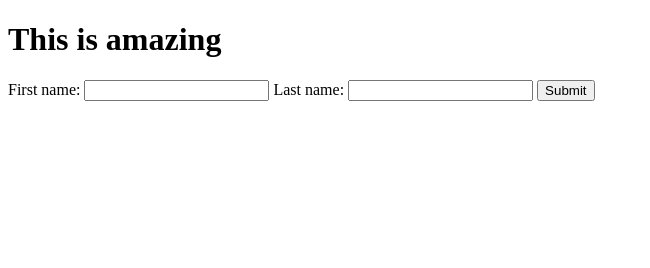
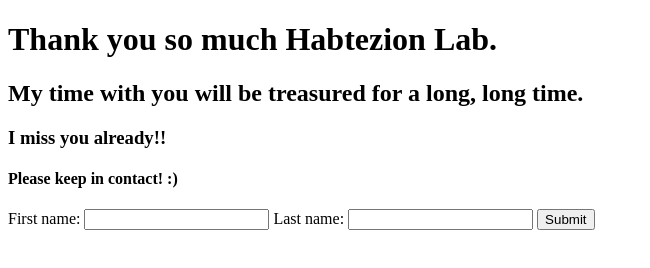
Before and after one commit to jooheeh114/Trial1, a website: page public/index.html in a window 1280 px wide. Shown: the whole page, without its empty margins (0-650 px from the left). Drawn offline with nearby package versions, Linux system fonts and the light colour scheme.

Commit message:
lab message added

```diff
--- a/public/index.html
+++ b/public/index.html
@@ -4,7 +4,10 @@
 
 	</head>
 	<body>
-		<h1>This is amazing </h1>
+		<h1>Thank you so much Habtezion Lab.</h1>
+		<h2>My time with you will be treasured for a long, long time.</h2>
+			<h3>I miss you already!!</h3>
+			<h4>Please keep in contact! :)</h4>
 			<form id = "guestbookform">
 				<label>First name: <input type="text" name="firstname" id = "firstname" /></label>
 				<label>Last name: <input type="text" name="lastname" id = "lastname"/></label>
```
